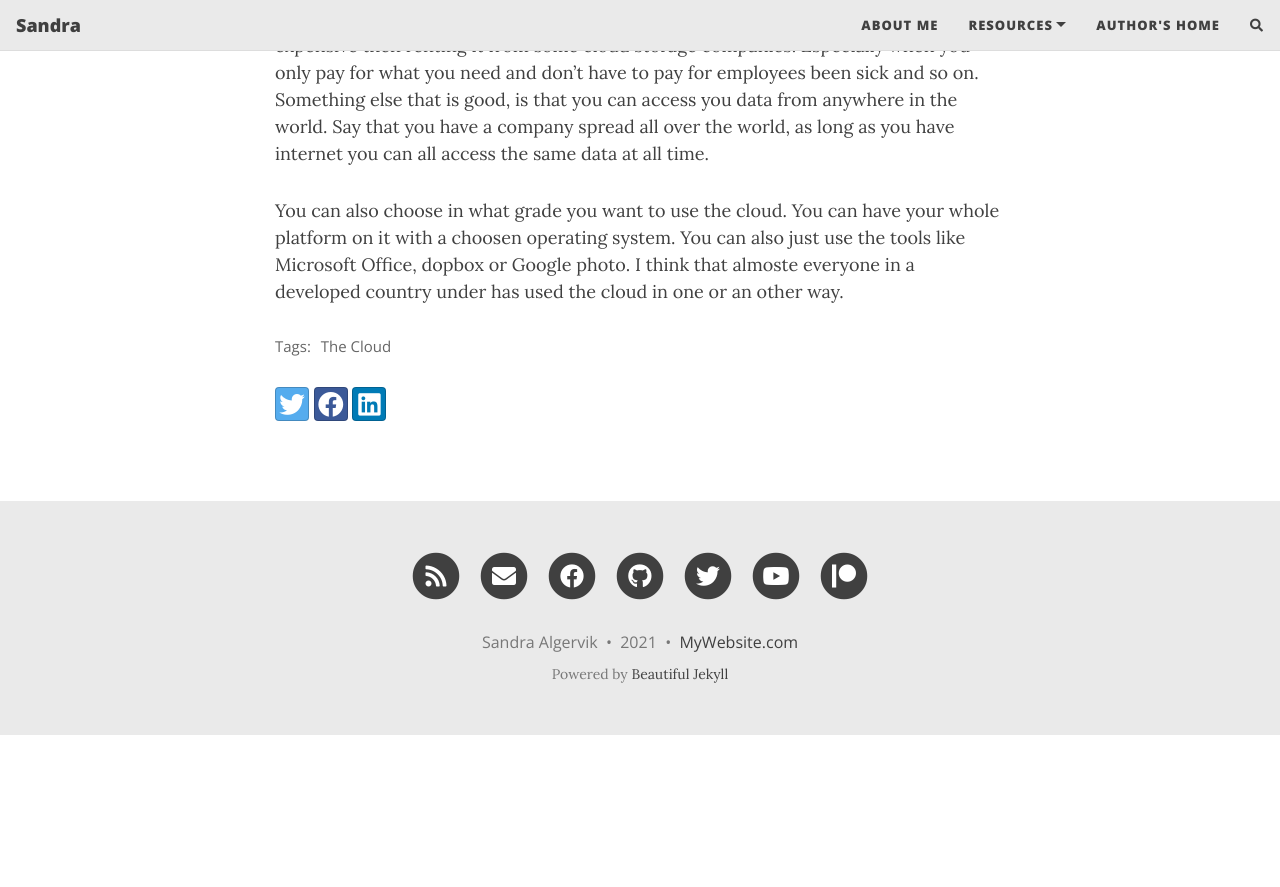
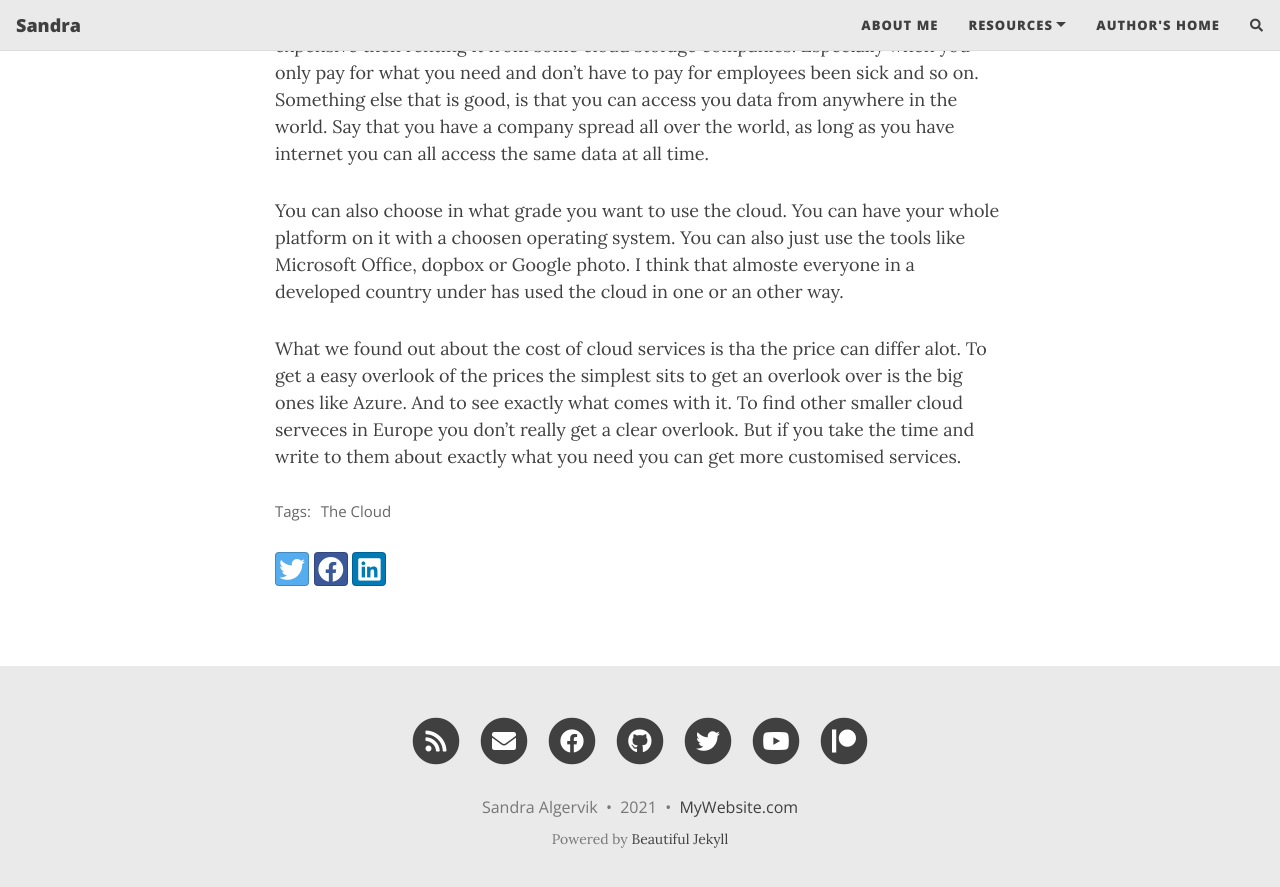
Before and after one commit to SaAlgervik/SaAlgerik.github.io, a Jekyll site: the page built from _posts/2021-09-07-Cloud.md, in a window 1280 px wide and 900 px high, scrolled down 1371 px. Shown: the top 887 px of the window. Built offline with Jekyll 4.4.1, drawn with Linux system fonts in a browser that asks for light colours; nearby versions of some CDN libraries; comment, search, counter and statistics services are not loaded; before the commit the page ends 2106 px from its top, so only the background shows below that.

Commit message:
Update 2021-09-07-Cloud.md

```diff
--- a/_posts/2021-09-07-Cloud.md
+++ b/_posts/2021-09-07-Cloud.md
@@ -26,3 +26,6 @@ Then you have the cost, to build, run and maintain a serverhall is often alot mo
 Something else that is good, is that you can access you data from anywhere in the world. Say that you have a company spread all over the world, as long as you have internet you can all access the same data at all time.
 
 You can also choose in what grade you want to use the cloud. You can have your whole platform on it with a choosen operating system. You can also just use the tools like Microsoft Office, dopbox or Google photo. I think that almoste everyone in a developed country under has used the cloud in one or an other way.
+
+
+What we found out about the cost of cloud services is tha the price can differ alot. To get a easy overlook of the prices the simplest sits to get an overlook over is the big ones like Azure. And to see exactly what comes with it. To find other smaller cloud serveces in Europe you don't really get a clear overlook. But if you take the time and write to them about exactly what you need you can get more customised services.
```
